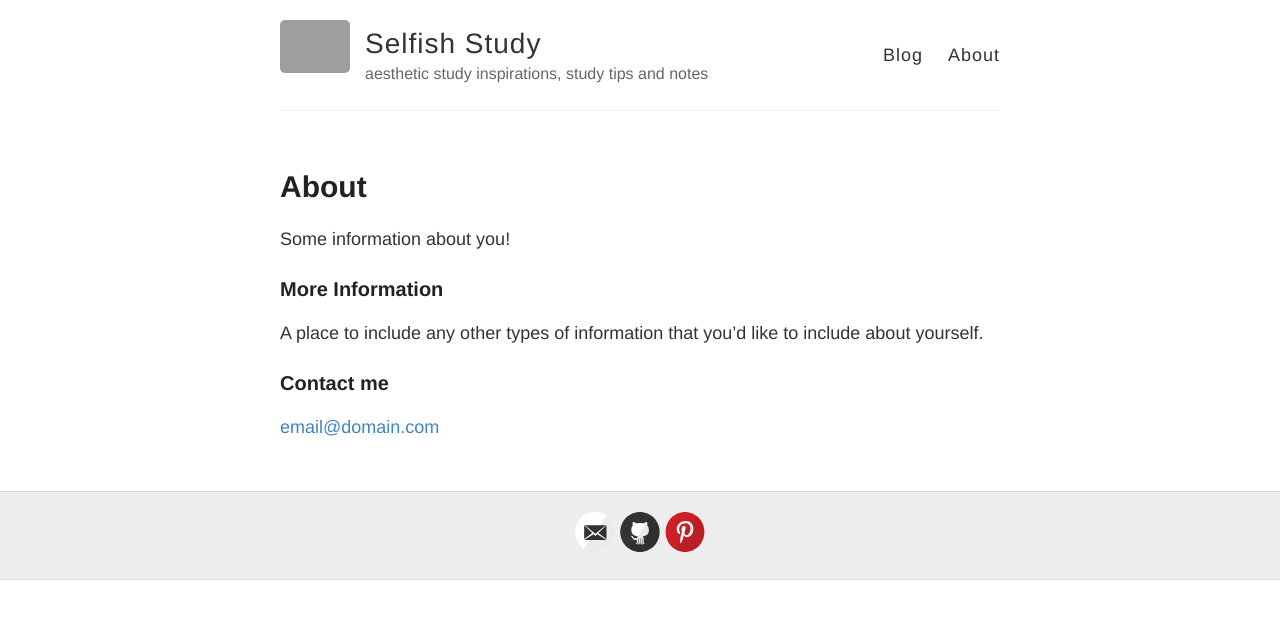
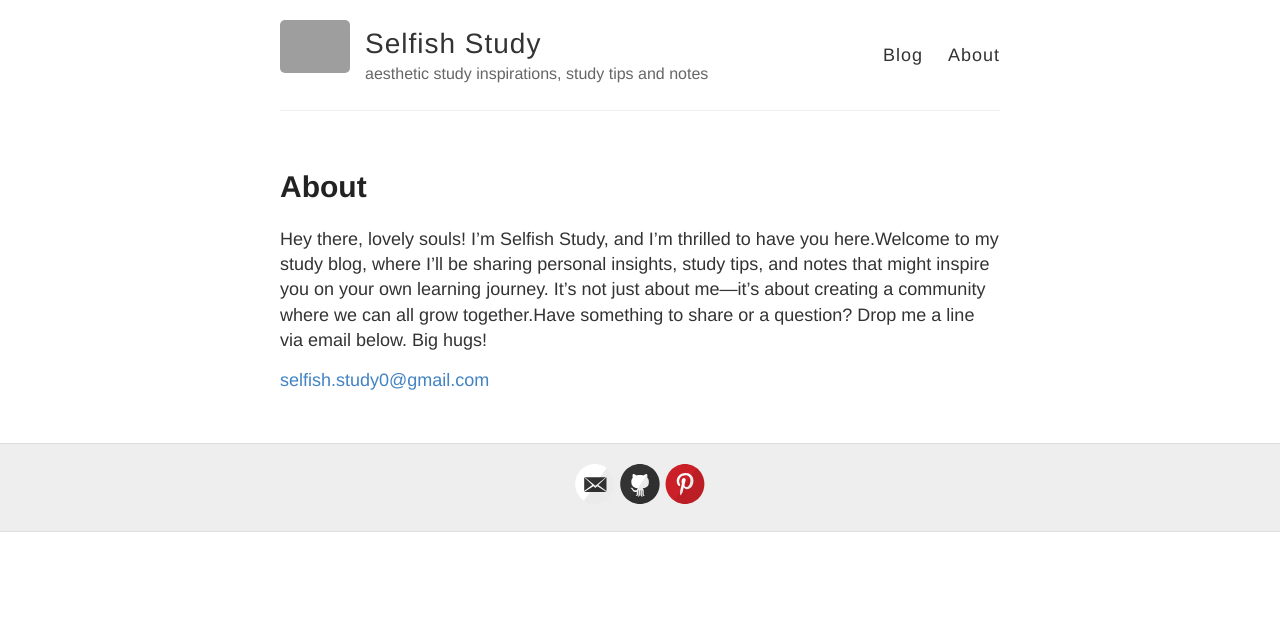
Before and after one commit to selfishstudy/selfishstudy.github.io, a Jekyll site: the page built from about.md, in a window 1280 px wide. Shown: the top 619 px of the page. Built offline with Jekyll 4.4.1, drawn with Linux system fonts in a browser that asks for light colours; grey boxes are pictures that could not be loaded.

Commit message:
Update about.md

```diff
--- a/about.md
+++ b/about.md
@@ -4,12 +4,6 @@ title: About
 permalink: /about/
 ---
 
-Some information about you!
+Hey there, lovely souls! I'm Selfish Study, and I'm thrilled to have you here.Welcome to my study blog, where I'll be sharing personal insights, study tips, and notes that might inspire you on your own learning journey. It's not just about me—it's about creating a community where we can all grow together.Have something to share or a question? Drop me a line via email below. Big hugs!
 
-### More Information
-
-A place to include any other types of information that you'd like to include about yourself.
-
-### Contact me
-
-[email@domain.com](mailto:email@domain.com)
+[selfish.study0@gmail.com](mailto:selfish.study0@gmail.com)
```
